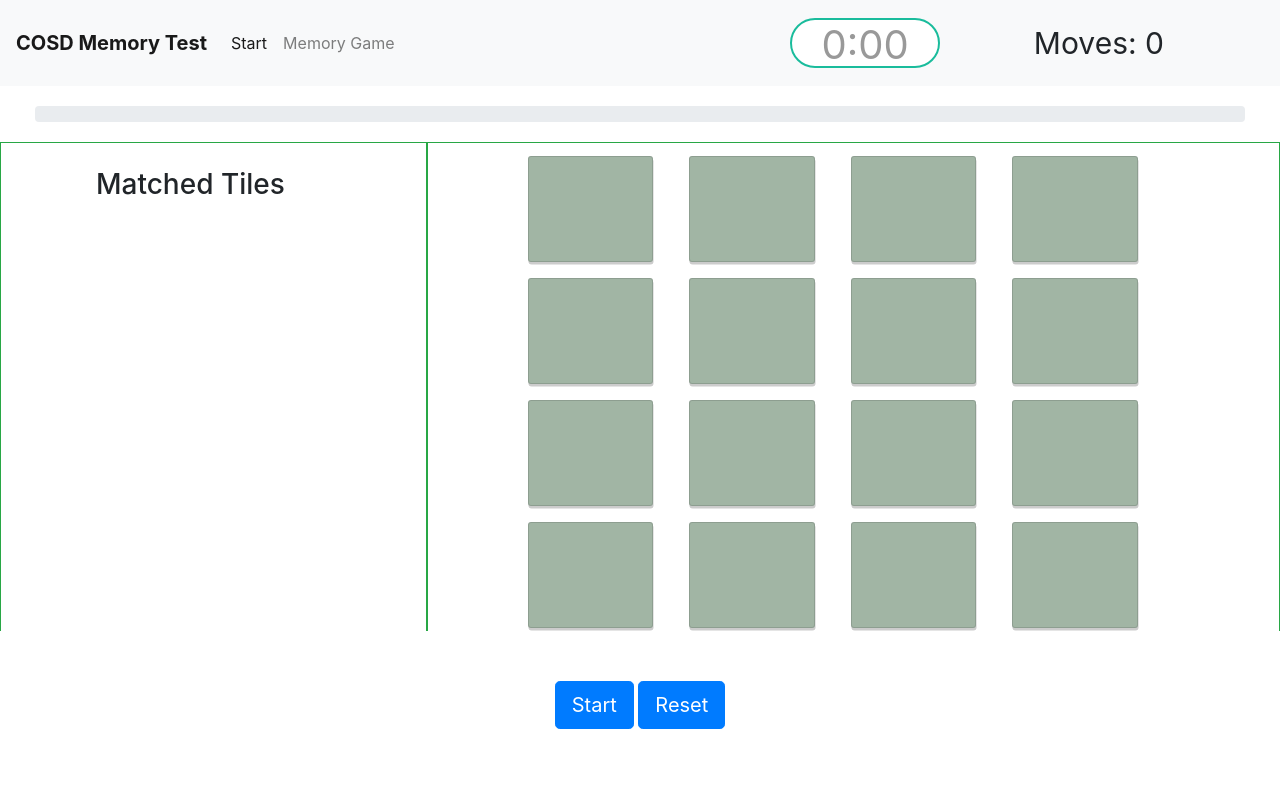
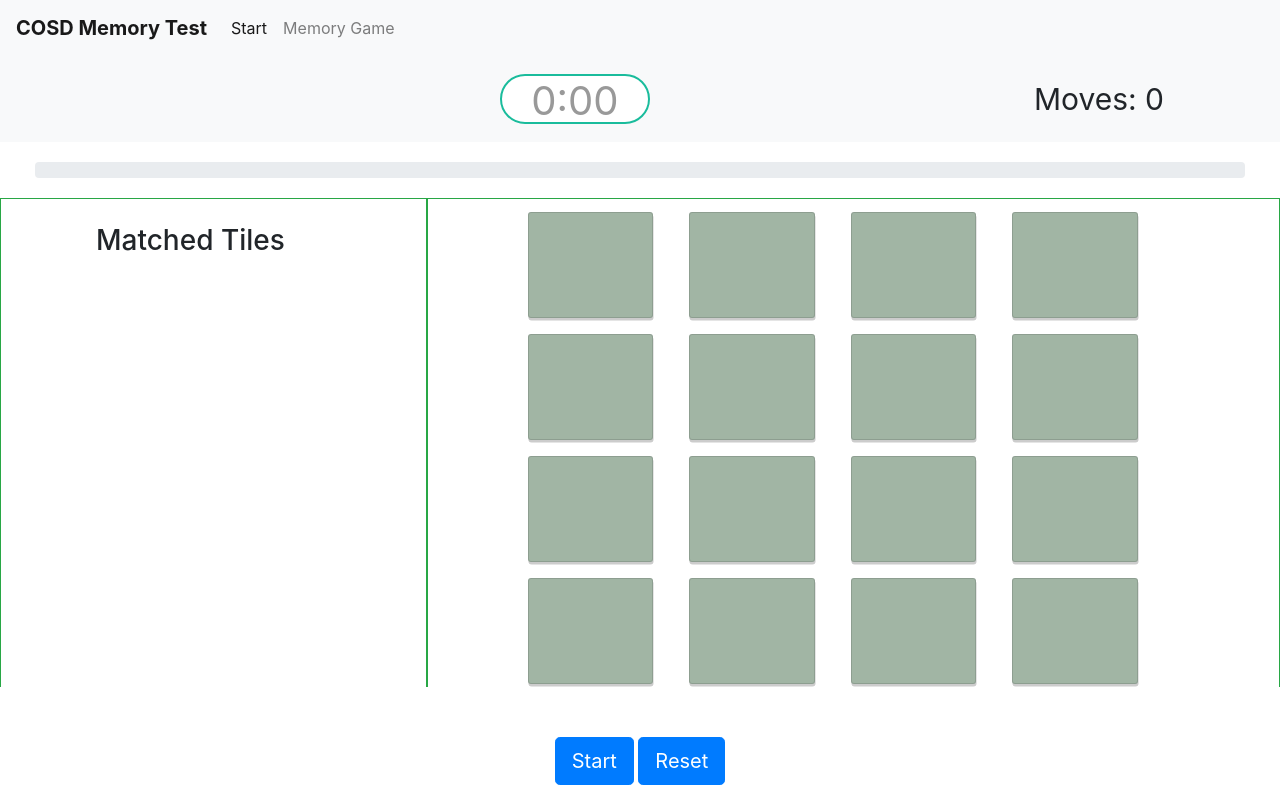
Before and after one commit to sadaimudiNaadhar/memory-test, a plain HTML site: page memoryGame.html in a window 1280 px wide. Shown: the top 800 px of the page. Drawn offline with nearby package versions, Linux system fonts and the light colour scheme; some packages are replaced by stand-ins of ours.

Commit message:
fix: design

```diff
--- a/memoryGame.html
+++ b/memoryGame.html
@@ -41,6 +41,12 @@
                     <a class="nav-link" href="memoryGame.html">Memory Game</a>
                 </li>
             </ul>
+        </div>
+    </nav>
+    <nav class="navbar navbar-expand-lg navbar-light bg-light">
+
+
+        <div class="collapse navbar-collapse">
             <div class="timer" ng-class="{critical:isCritical}">
                 {{timeLimit | date: 'm:ss'}}
             </div>
```
